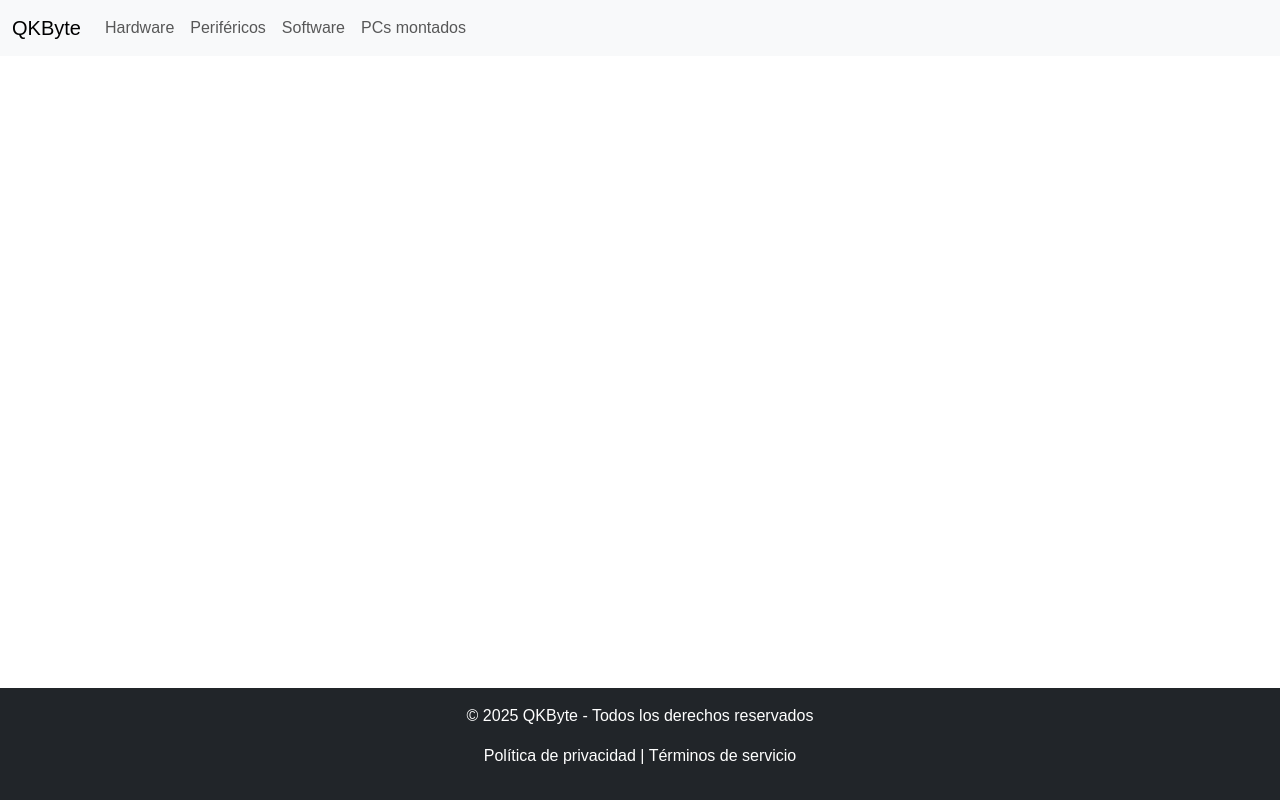
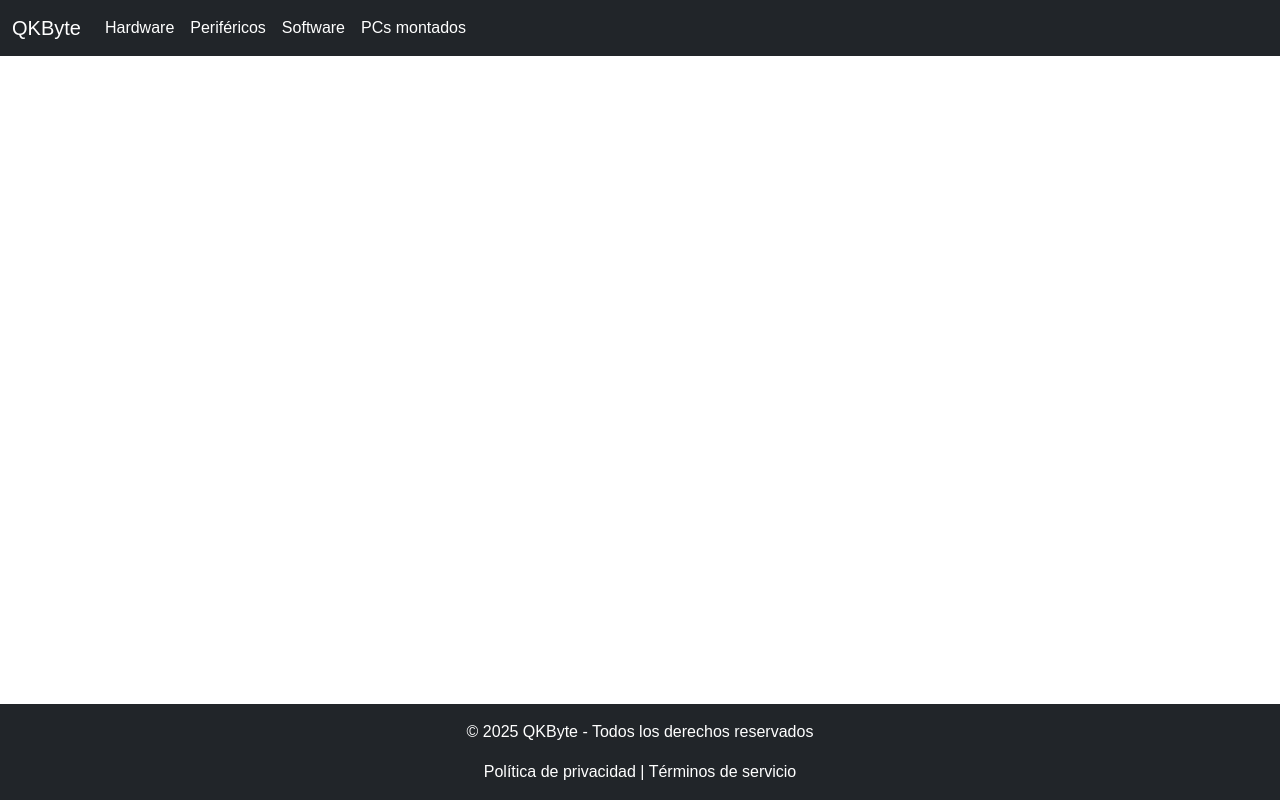
Before and after one commit to rexwithluv/qkbyte, a Next.js app: page / in a window 1280 px wide. Built offline with nearby package versions, Linux system fonts and the light colour scheme.

Commit message:
style: cambiar el tema del navbar a oscuro

```diff
--- a/src/components/Footer.js
+++ b/src/components/Footer.js
@@ -2,11 +2,11 @@ export default function Footer() {
     const currentYear = new Date().getFullYear();
 
     return (
-        <footer className="bg-dark text-white text-center py-3">
+        <footer className="bg-dark text-white text-center pt-3">
             <p>&copy; {currentYear} QKByte - Todos los derechos reservados</p>
             <p>
-                <a href="/privacy-policy" className="text-white">Política de privacidad</a> |
-                <a href="/terms" className="text-white"> Términos de servicio</a>
+                <a href="/politica-privacidad" className="text-white">Política de privacidad</a> |
+                <a href="/terminos" className="text-white"> Términos de servicio</a>
             </p>
         </footer>
     )
--- a/src/components/NavBar.js
+++ b/src/components/NavBar.js
@@ -2,25 +2,25 @@ import Link from "next/link";
 
 export default function NavBar() {
     return (
-        <nav className="navbar navbar-expand-lg bg-body-tertiary">
+        <nav className="navbar navbar-expand-lg bg-dark">
             <div className="container-fluid">
-                <Link className="navbar-brand" href="#">QKByte</Link>
+                <Link className="navbar-brand text-white" href="#">QKByte</Link>
                 <button className="navbar-toggler" type="button" data-bs-toggle="collapse" data-bs-target="#navbarNav" aria-controls="navbarNav" aria-expanded="false" aria-label="Toggle navigation">
                     <span className="navbar-toggler-icon"></span>
                 </button>
                 <div className="collapse navbar-collapse" id="navbarNav">
                     <ul className="navbar-nav">
                         <li className="nav-item">
-                            <Link className="nav-link" href="#">Hardware</Link>
+                            <Link className="nav-link text-white" href="#">Hardware</Link>
                         </li>
                         <li className="nav-item">
-                            <Link className="nav-link" href="#">Periféricos</Link>
+                            <Link className="nav-link text-white" href="#">Periféricos</Link>
                         </li>
                         <li className="nav-item">
-                            <Link className="nav-link" href="#">Software</Link>
+                            <Link className="nav-link text-white" href="#">Software</Link>
                         </li>
                         <li className="nav-item">
-                            <Link className="nav-link" href="#">PCs montados</Link>
+                            <Link className="nav-link text-white" href="#">PCs montados</Link>
                         </li>
                     </ul>
                 </div>
```
